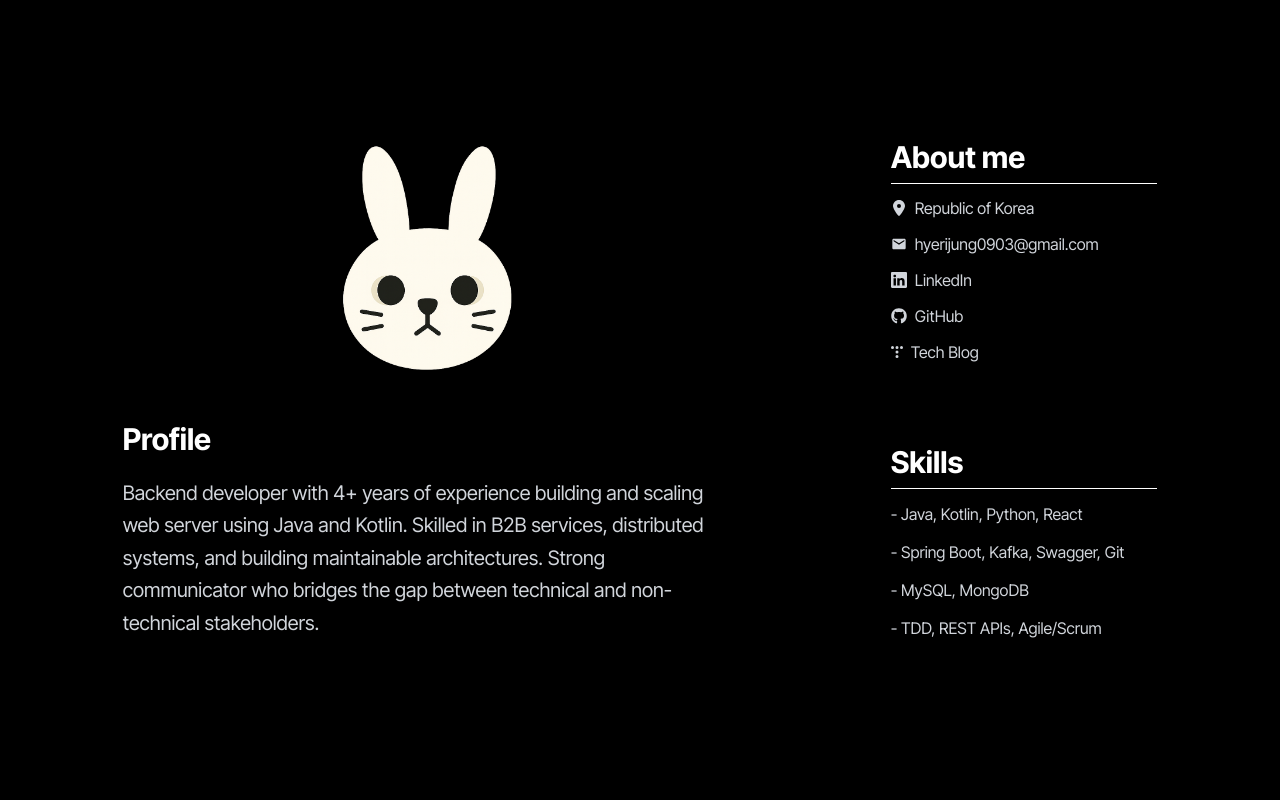
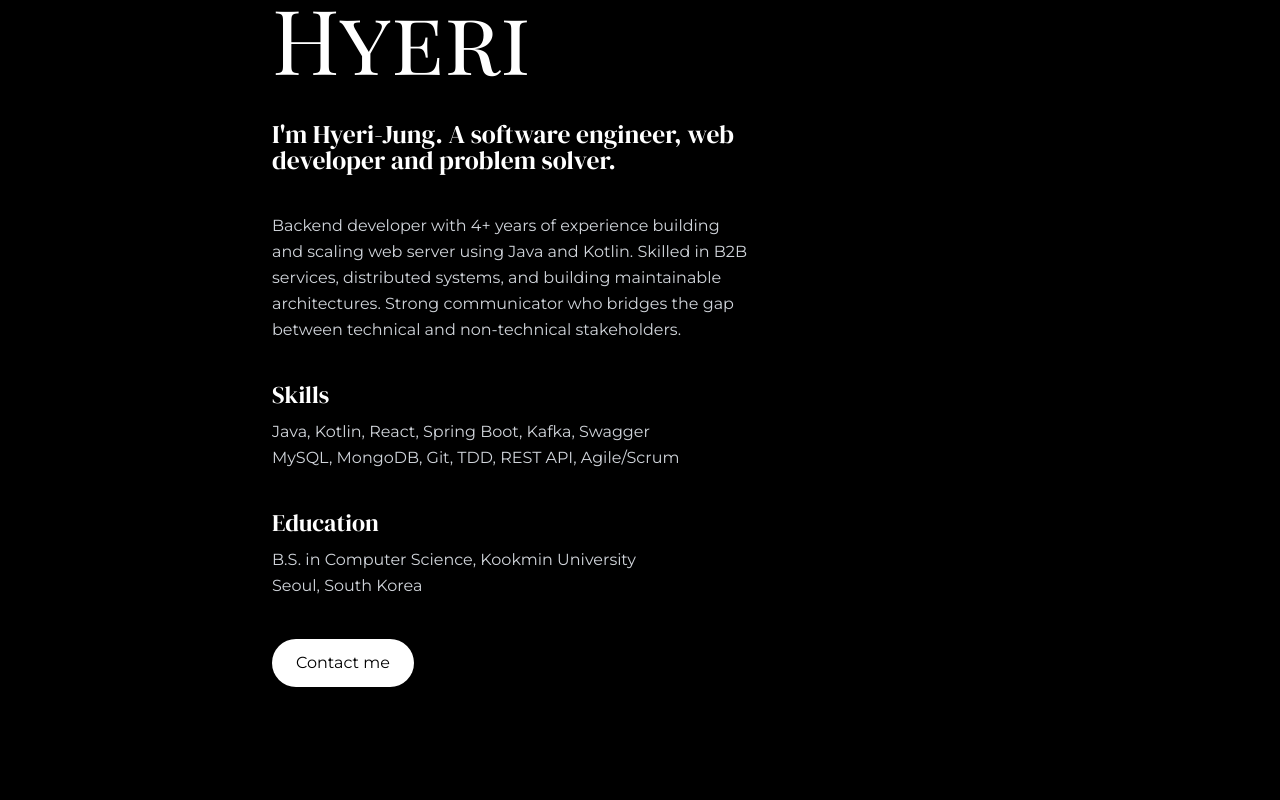
Before and after one commit to hyeri0903/hyeri0903.github.io, a Next.js app: page / in a window 1280 px wide. Shown: the part 820-1620 px from the top of the page. Built offline with nearby package versions, Linux system fonts and the light colour scheme.

Commit message:
modify profile area

```diff
--- a/components/Header.tsx
+++ b/components/Header.tsx
@@ -87,10 +87,10 @@ export default function Header() {
               Profile
             </Link>
             <Link href="/#work-experience" className="text-lg text-gray-800 dark:text-white" onClick={() => setMenuOpen(false)}>
-              Work Experience
+              Experience
             </Link>
             <Link href="/#projects" className="text-lg text-gray-800 dark:text-white" onClick={() => setMenuOpen(false)}>
-              Project
+              Projects
             </Link>
             <div className="pt-4 border-t border-gray-200 dark:border-white">
               <ThemeSwitch />
--- a/components/Profile.tsx
+++ b/components/Profile.tsx
@@ -1,31 +1,63 @@
 'use client'
-import { FaLocationDot } from "react-icons/fa6";
-import { MdEmail } from "react-icons/md";
-import { BsLinkedin } from "react-icons/bs";
-import { FaGithub } from "react-icons/fa";
-import { SiTistory } from "react-icons/si";
-import Image from "next/image";
+// import { FaLocationDot } from "react-icons/fa6";
+// import { MdEmail } from "react-icons/md";
+// import { BsLinkedin } from "react-icons/bs";
+// import { FaGithub } from "react-icons/fa";
+// import { SiTistory } from "react-icons/si";
+// import Image from "next/image";
+import { aosProps } from "utils/aosConfig";
 
 
 export default function Profile() {
   return (
-    <section className="min-h-screen flex flex-col md:flex-row bg-gray-200 dark:bg-black transition-colors justify-center">
-      <div className="w-full md:max-w-3xl md:w-2/3 flex-shrink-0 flex flex-col px-4 md:px-20 justify-center">
-        <div className="flex items-center justify-center">
-          <Image src="/profile.png" alt="rabbit" width={300} height={300} />
+    <section className="min-h-screen flex flex-col md:flex-row bg-[#ece7e1] dark:bg-black transition-colors">
+      <div className="w-full md:w-[50%] md:ml-[15%] flex-shrink-0 flex flex-col px-4 md:px-20 justify-center gap-5">
+        <div>
+          <h2 {...aosProps} className="font-playfairsc text-6xl md:text-[7vw] font-light leading-[1em] text-gray-900 dark:text-white">
+            Hyeri
+          </h2>
         </div>
-        <h2 className="text-left text-2xl md:text-3xl font-bold text-gray-900 dark:text-white">
-          Profile
-        </h2>
+        <div className="font-dmserif mt-5 text-2xl md:text-[2vw] font-light leading-[1em] text-gray-900 dark:text-white">
+          I'm Hyeri-Jung. A software engineer, web developer and problem solver.
+        </div>
 
-        <div className="mt-5 text-xl leading-relaxed text-gray-700 dark:text-gray-300 font-normal">
+        <div className="font-montserrat mt-5 text-[16px] leading-relaxed text-gray-700 dark:text-gray-300 font-normal">
           Backend developer with 4+ years of experience building and scaling web server using Java and Kotlin.
           Skilled in B2B services, distributed systems, and building maintainable architectures.
           Strong communicator who bridges the gap between technical and non-technical stakeholders.
         </div>
+
+        <div>
+          <div className="font-dmserif mt-5 text-2xl font-light leading-[1em] text-gray-900 dark:text-white">
+            Skills
+          </div>
+          <div className="font-montserrat mt-3 text-[16px] leading-relaxed text-gray-700 dark:text-gray-300 font-normal">
+            Java, Kotlin, React, Spring Boot, Kafka, Swagger <br />
+            MySQL, MongoDB, Git, TDD, REST API, Agile/Scrum
+          </div>
+        </div>
+
+        <div>
+          <div className="font-dmserif mt-5 text-2xl font-light leading-[1em] text-gray-900 dark:text-white">
+            Education
+          </div>
+          <div className="font-montserrat mt-3 text-[16px] leading-relaxed text-gray-700 dark:text-gray-300 font-normal">
+            B.S. in Computer Science, Kookmin University <br />
+            Seoul, South Korea
+          </div>
+        </div>
+        <div className="mt-5 mb-10 md:mb-20">
+          <button
+            rel="noopener noreferrer"
+            className="px-6 py-3 font-montserrat bg-black dark:bg-white text-white dark:text-black rounded-full hover:px-10 transition-all duration-300 ease-in-out"
+          >
+            Contact me
+          </button>
+        </div>
       </div>
+
       {/* Profile Content (우측) */}
-      <div className="w-full md:w-1/3 flex flex-col justify-center px-4 md:px-20 py-5">
+      {/* <div className="w-full md:w-1/3 flex flex-col justify-center px-4 md:px-20 py-5">
         <h2 className="mt-5 text-left text-2xl md:text-3xl font-bold text-gray-900 dark:text-white">
           About me
         </h2>
@@ -83,7 +115,7 @@ export default function Profile() {
               <li>- TDD, REST APIs, Agile/Scrum</li>
             </ul>
           </div>
-      </div>
+      </div> */}
     </section>
   );
 }
--- a/components/WorksExperience.tsx
+++ b/components/WorksExperience.tsx
@@ -78,7 +78,7 @@ const WorkExperience = () => {
               </ul>
           </div>
            {/* Intern - Works Mobile */}
-           <div {...aosProps}>
+           <div>
               <div className="flex justify-between items-center">
                 <p className="text-sm text-gray-500 dark:text-gray-400">
                   Software Engineer, Intern
--- a/components/projects/Mbti2trip.tsx
+++ b/components/projects/Mbti2trip.tsx
@@ -31,7 +31,7 @@ export default function Mbti2trip() {
                 href="https://mbti-to-trip.vercel.app/"
                 target="_blank"
                 rel="noopener noreferrer"
-                className="inline-block px-6 py-2 border-2 border-white text-black font-semibold hover:bg-white hover:text-black transition rounded-full"
+                className="inline-block px-6 py-2 border-2 border-white text-black dark:text-white font-semibold hover:bg-white hover:text-black transition rounded-full"
               >
                 LIVE DEMO
               </a>
@@ -39,7 +39,7 @@ export default function Mbti2trip() {
                 href="https://github.com/hyeri0903/mbti2trip"
                 target="_blank"
                 rel="noopener noreferrer"
-                className="inline-block px-6 py-2 border-2 border-white text-black font-semibold hover:bg-white hover:text-black transition rounded-full"
+                className="inline-block px-6 py-2 border-2 border-white text-black dark:text-white font-semibold hover:bg-white hover:text-black transition rounded-full"
               >
                 VIEW CODE
               </a>
--- a/components/projects/Mobileinvitations.tsx
+++ b/components/projects/Mobileinvitations.tsx
@@ -21,7 +21,7 @@ export default function Mobileinvitations() {
                 href="https://mobile-invitation-rouge.vercel.app/"
                 target="_blank"
                 rel="noopener noreferrer"
-                className="inline-block px-6 py-2 border-2 border-white text-black font-semibold hover:bg-white hover:text-black transition rounded-full"
+                className="inline-block px-6 py-2 border-2 border-white text-black dark:text-white font-semibold hover:bg-white hover:text-black transition rounded-full"
               >
                 LIVE DEMO
               </a>
@@ -29,7 +29,7 @@ export default function Mobileinvitations() {
                 href="https://github.com/hyeri0903/mobile-invitation"
                 target="_blank"
                 rel="noopener noreferrer"
-                className="inline-block px-6 py-2 border-2 border-white text-black font-semibold hover:bg-white hover:text-black transition rounded-full"
+                className="inline-block px-6 py-2 border-2 border-white text-black dark:text-white font-semibold hover:bg-white hover:text-black transition rounded-full"
               >
                 VIEW CODE
               </a>
--- a/tailwind.config.js
+++ b/tailwind.config.js
@@ -5,6 +5,10 @@ module.exports = {
   theme: {
     extend: {
       fontFamily: {
+        montserrat: ['var(--font-montserrat)'],
+        playfairsc: ['var(--font-playfair-sc)', 'serif'],
+        dmserif: ['var(--font-dm-serif-display)', 'serif'],
+        lora: ['var(--font-lora)', 'serif'],
         sans: [
           "Inter Tight",
           "ui-sans-serif",
```
Also changed, not shown: app/layout.tsx (+29 -7 lines).
